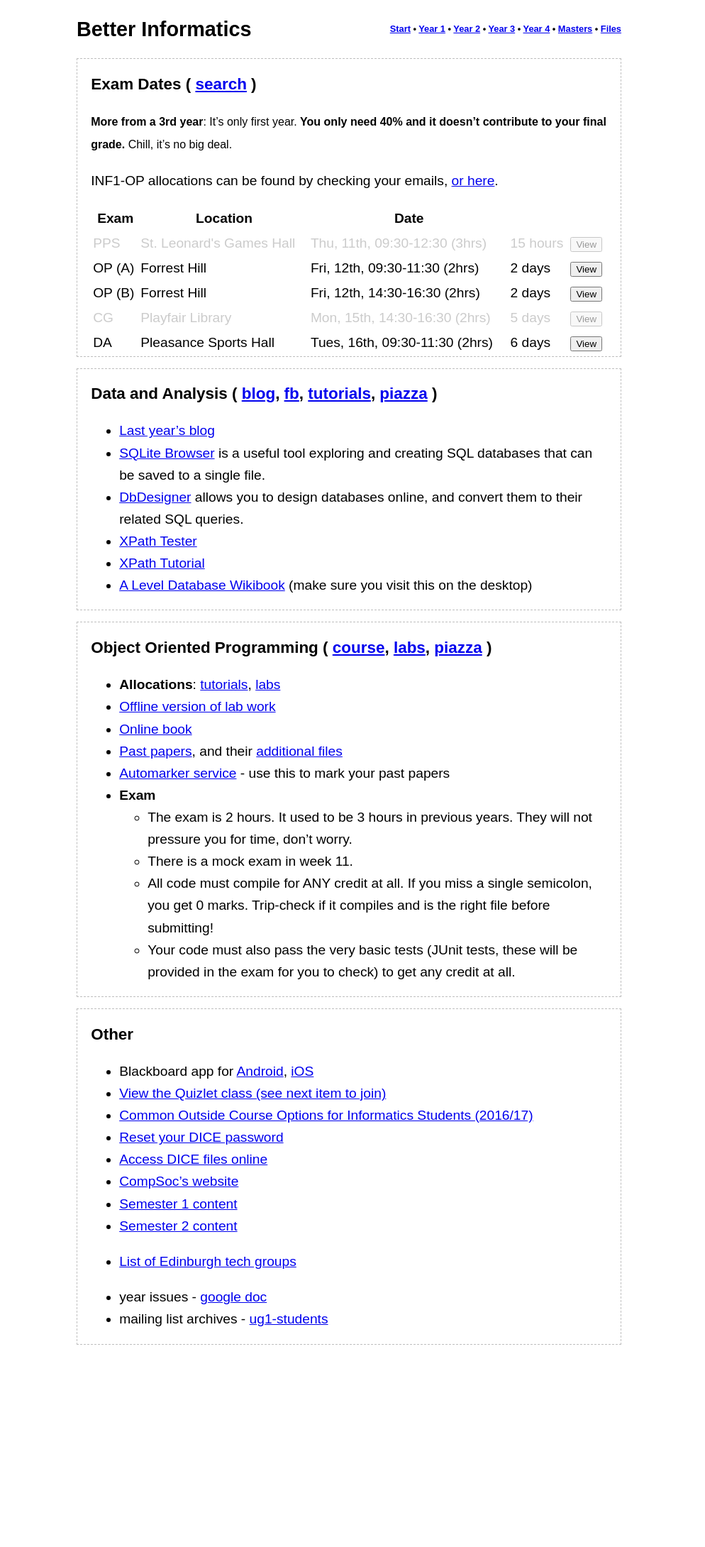
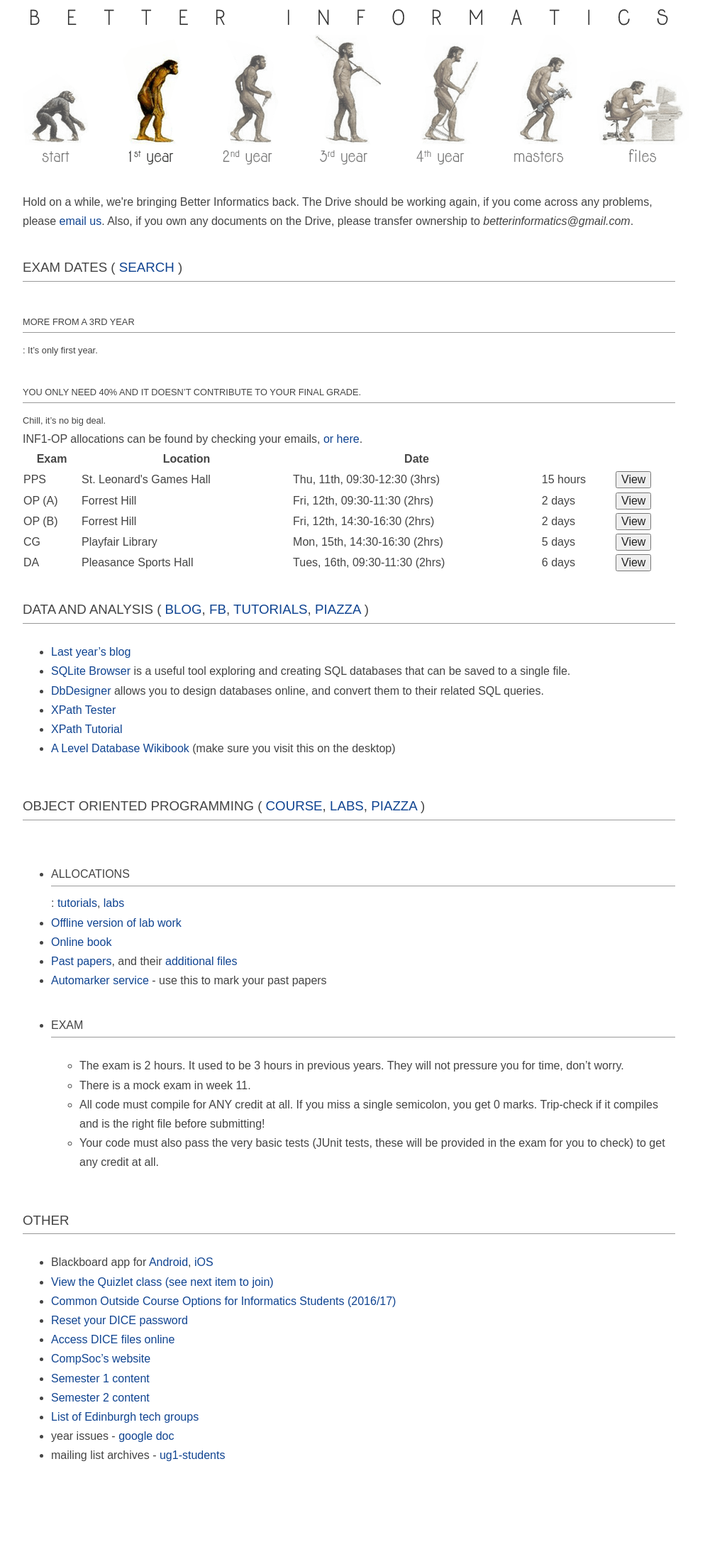
Before and after one commit to compsoc-edinburgh/betterinformatics, a Jekyll site: the page built from _pages/inf1.html, in a window 1280 px wide. Shown: the whole page at 71% size, without its empty margins (148-1142 px from the left). Built offline with Jekyll 4.4.1, drawn with Linux system fonts in a browser that asks for light colours; nearby versions of some CDN libraries; before the commit the page ends 1914 px from its top, so only the background shows below that.

Commit message:
make inf1 page styled like betterinformatics

```diff
--- /dev/null
+++ b/_includes/head.html
@@ -0,0 +1,23 @@
+<head>
+
+    <meta charset="utf-8">
+    <meta http-equiv="X-UA-Compatible" content="IE=edge">
+    <meta name="viewport" content="width=device-width, initial-scale=1">
+    <!-- The above 3 meta tags *must* come first in the head; any other head content must come *after* these tags -->
+    <meta name="description" content="{{ site.description }}">
+
+    {% capture title %}{% if page.short-title %}{{ page.short-title }}{% else %}{{ page.title }}{% endif %}{% endcapture %}
+
+    <meta property="og:url" content="{{ site.url }}" />
+    <meta property="og:title" content="Better Informatics" />
+    <meta property="og:description" content="{{ site.description }}" />
+    <!-- <meta property="og:image" content="{{ site.url }}/static/img/compsoc-preview.png" /> -->
+
+    <!-- <link rel="icon" href="{{ site.baseurl }}/static/img/compsoc-favicon.png" type="image/png"> -->
+
+    <title>{% if (title != "") and (title != nil) %}{{ title }} - {% endif %}Better Informatics</title>
+
+    <!-- Custom CSS -->
+    <link rel="stylesheet" href="{{ site.baseurl }}/static/css/stylesheet.css?time='{{ site.time }}'">
+
+</head>
--- /dev/null
+++ b/_includes/nav.html
@@ -0,0 +1,6 @@
+<nav id="menu">
+	{% for nav in site.data.navigation %}
+		{% capture navurl %}{{ nav.url | prepend: '/'}}{% endcapture %}
+		<a href='{{ site.baseurl }}/{{ nav.url }}' id='btn_{{ nav.url }}' class='ir {% if page.url == navurl %}active{% endif %}'><h2>{{ nav.title }}</h2></a>
+	{% endfor %}
+</nav>
--- a/_layouts/default.html
+++ b/_layouts/default.html
@@ -1,24 +1,29 @@
 ---
 ---
-<!DOCTYPE html>
-<html>
+<!doctype html>
+<html lang="en" xmlns:fb="http://ogp.me/ns/fb#">
 
-<head>
-    <meta charset="utf-8">
-    <meta content="width=device-width, initial-scale=1" name="viewport">
-    <title>
-        {% if page.title != "" and page.title != nil %}
-            {{ page.title }} -
-        {% endif %}
-        Informatics 2016/17
-    </title>
-    <link href="/static/css/main.css" rel="stylesheet" type="text/css">
-</head>
+    {% include head.html %}
 
-<body>
-    <article>
-        {{ content }}
-    </article>
-</body>
+    <body id="top">
+        <div id="title" class="ir">
+            <h1>Better Informatics</h1>
+        </div>
 
+        {% include nav.html %}
+
+        <div id="content">
+            <!-- <a href="#" id="edit_link">edit this page</a> -->
+            Hold on a while, we're bringing Better Informatics back. The Drive should be working again, if you come across any problems, please <a href="mailto:betterinformatics@gmail.com">email us</a>. Also, if you own any documents on the Drive, please transfer ownership to <em>betterinformatics@gmail.com</em>.
+
+            {{ content }}
+        </div>
+
+        <script>
+            var _gaq=[['_setAccount','UA-5993154-18'],['_trackPageview']];
+            (function(d,t){var g=d.createElement(t),s=d.getElementsByTagName(t)[0];
+            g.src='//www.google-analytics.com/ga.js';
+            s.parentNode.insertBefore(g,s)}(document,'script'));
+        </script>
+    </body>
 </html>
--- a/_layouts/frontpage.html
+++ b/_layouts/frontpage.html
@@ -1,7 +1,7 @@
 ---
 layout: default
 ---
-<header>
+<!-- <header>
     <h1>
         <a href="/" class="headerText"></a>
         <small class="links">
@@ -10,7 +10,7 @@ layout: default
             {% endfor %}
         </small>
     </h1>
-</header>
+</header> -->
 
 {{ content }}
 
--- /dev/null
+++ b/static/css/stylesheet.css
@@ -0,0 +1,419 @@
+/*! normalize.css v1.1.1 | MIT License | git.io/normalize */
+
+article, aside, details, figcaption, figure, footer, header, hgroup, main, nav, section, summary {
+    display: block
+}
+audio, canvas, video {
+    display: inline-block;
+    *display: inline;
+    *zoom: 1
+}
+audio:not([controls]) {
+    display: none;
+    height: 0
+}
+[hidden] {
+    display: none
+}
+html {
+    background: #fff;
+    color: #000;
+    font-size: 100%;
+    -webkit-text-size-adjust: 100%;
+    -ms-text-size-adjust: 100%
+}
+html, button, input, select, textarea {
+    font-family: sans-serif
+}
+body {
+    margin: 0
+}
+a:focus {
+    outline: thin dotted
+}
+a:active, a:hover {
+    outline: 0
+}
+h1 {
+    font-size: 2em;
+    margin: .67em 0
+}
+h2 {
+    font-size: 1.5em;
+    margin: .83em 0
+}
+h3 {
+    font-size: 1.17em;
+    margin: 1em 0
+}
+h4 {
+    font-size: 1em;
+    margin: 1.33em 0
+}
+h5 {
+    font-size: .83em;
+    margin: 1.67em 0
+}
+h6 {
+    font-size: .67em;
+    margin: 2.33em 0
+}
+abbr[title] {
+    border-bottom: 1px dotted
+}
+b, strong {
+    font-weight: bold
+}
+blockquote {
+    margin: 1em 40px
+}
+dfn {
+    font-style: italic
+}
+hr {
+    -moz-box-sizing: content-box;
+    box-sizing: content-box;
+    height: 0
+}
+mark {
+    background: #ff0;
+    color: #000
+}
+p, pre {
+    margin: 1em 0
+}
+code, kbd, pre, samp {
+    font-family: monospace, serif;
+    _font-family: 'courier new', monospace;
+    font-size: 1em
+}
+pre {
+    white-space: pre;
+    white-space: pre-wrap;
+    word-wrap: break-word
+}
+q {
+    quotes: none
+}
+q:before, q:after {
+    content: '';
+    content: none
+}
+small {
+    font-size: 80%
+}
+sub, sup {
+    font-size: 75%;
+    line-height: 0;
+    position: relative;
+    vertical-align: baseline
+}
+sup {
+    top: -0.5em
+}
+sub {
+    bottom: -0.25em
+}
+dl, menu, ol, ul {
+    margin: 1em 0
+}
+dd {
+    margin: 0 0 0 40px
+}
+menu, ol, ul {
+    padding: 0 0 0 40px
+}
+nav ul, nav ol {
+    list-style: none;
+    list-style-image: none
+}
+img {
+    border: 0;
+    -ms-interpolation-mode: bicubic
+}
+svg:not(:root) {
+    overflow: hidden
+}
+figure {
+    margin: 0
+}
+form {
+    margin: 0
+}
+fieldset {
+    border: 1px solid #c0c0c0;
+    margin: 0 2px;
+    padding: .35em .625em .75em
+}
+legend {
+    border: 0;
+    padding: 0;
+    white-space: normal;
+    *margin-left: -7px
+}
+button, input, select, textarea {
+    font-size: 100%;
+    margin: 0;
+    vertical-align: baseline;
+    *vertical-align: middle
+}
+button, input {
+    line-height: normal
+}
+button, select {
+    text-transform: none
+}
+button, html input[type="button"], input[type="reset"], input[type="submit"] {
+    -webkit-appearance: button;
+    cursor: pointer;
+    *overflow: visible
+}
+button[disabled], html input[disabled] {
+    cursor: default
+}
+input[type="checkbox"], input[type="radio"] {
+    box-sizing: border-box;
+    padding: 0;
+    *height: 13px;
+    *width: 13px
+}
+input[type="search"] {
+    -webkit-appearance: textfield;
+    -moz-box-sizing: content-box;
+    -webkit-box-sizing: content-box;
+    box-sizing: content-box
+}
+input[type="search"]::-webkit-search-cancel-button, input[type="search"]::-webkit-search-decoration {
+    -webkit-appearance: none
+}
+button::-moz-focus-inner, input::-moz-focus-inner {
+    border: 0;
+    padding: 0
+}
+textarea {
+    overflow: auto;
+    vertical-align: top
+}
+table {
+    border-collapse: collapse;
+    border-spacing: 0
+}
+html, button, input, select, textarea {
+    color: #222
+}
+body {
+    font-size: 1em;
+    line-height: 1.4
+}
+::-moz-selection {
+    background: #b3d4fc;
+    text-shadow: none
+}
+::selection {
+    background: #b3d4fc;
+    text-shadow: none
+}
+hr {
+    display: block;
+    height: 1px;
+    border: 0;
+    border-top: 1px solid #ccc;
+    margin: 1em 0;
+    padding: 0
+}
+img {
+    vertical-align: middle
+}
+fieldset {
+    border: 0;
+    margin: 0;
+    padding: 0
+}
+textarea {
+    resize: vertical
+}
+.chromeframe {
+    margin: .2em 0;
+    background: #ccc;
+    color: #000;
+    padding: .2em 0
+}
+body {
+    width: 960px;
+    height: 800px;
+    margin: 0 auto;
+    font-family: sans-serif;
+    font-size: 16px;
+    line-height: 1.7;
+    color: #444
+}
+a {
+    color: #104491;
+    text-decoration: none
+}
+a:hover {
+    color: #4e8eec
+}
+p {
+    margin: 0
+}
+blockquote {
+    border-left: 5px solid #ccc;
+    padding-left: 15px;
+    margin-left: 15px
+}
+h1, h2, h3, h4, h5, h6, strong, b {
+    font-weight: normal;
+    text-transform: uppercase;
+    display: inline-block;
+    width: 100%;
+    border-bottom: 1px solid #999;
+    padding-bottom: 3px;
+    margin-bottom: 10px;
+    margin-top: 36px
+}
+#menu {
+    width: 959px;
+    height: 192px;
+    background-image: url("../img/grey.png")
+}
+#menu a {
+    width: 137px;
+    height: 192px;
+    display: block;
+    float: left;
+    text-decoration: none;
+    background-image: url("../img/color.png");
+    transition: .3s;
+    opacity: 0
+}
+#menu a:hover {
+    opacity: 1
+}
+#menu a.active {
+    opacity: 1
+}
+#btn_start {
+    background-position: 0 0
+}
+#btn_inf1 {
+    background-position: -137px 0
+}
+#btn_inf2 {
+    background-position: -274px 0
+}
+#btn_inf3 {
+    background-position: -411px 0
+}
+#btn_inf4 {
+    background-position: -548px 0
+}
+#btn_masters {
+    background-position: -685px 0
+}
+#btn_files {
+    background-position: -822px 0
+}
+#title {
+    width: 906px;
+    height: 29px;
+    margin: 10px auto;
+    background: url("../img/betterinf-title.png")
+}
+#content {
+    padding: 30px 20px 100px 20px
+}
+#edit_top {
+    margin-bottom: 10px
+}
+#edit_top>* {
+    margin-right: 20px
+}
+#edit_top input {
+    background: 0;
+    border: 1px solid #104491;
+    font-family: 'museo_sans500';
+    font-size: 18px;
+    color: #104491;
+    padding: 5px 10px
+}
+#edit_top input:hover {
+    background: #7cabf1
+}
+#edit_link {
+    margin: 0 auto;
+    width: 150px;
+    display: block;
+    border: 1px solid #ddd;
+    left: 0;
+    padding: 5px 10px;
+    font-size: 18px;
+    color: #777;
+    text-align: center
+}
+#edit_link:hover {
+    color: #104491;
+    border: 1px solid #104491
+}
+#login img {
+    transition: 2s;
+    background: white
+}
+#login img:hover {
+    opacity: 0
+}
+#login #hidden {
+    background: white;
+    background-image: url("../img/tower.png");
+    width: 200px;
+    height: 200px;
+    float: left;
+    margin-right: 40px
+}
+.ir {
+    background-color: transparent;
+    border: 0;
+    overflow: hidden;
+    *text-indent: -9999px
+}
+.ir:before {
+    content: "";
+    display: block;
+    width: 0;
+    height: 150%
+}
+.hidden {
+    display: none!important;
+    visibility: hidden
+}
+.visuallyhidden {
+    border: 0;
+    clip: rect(0 0 0 0);
+    height: 1px;
+    margin: -1px;
+    overflow: hidden;
+    padding: 0;
+    position: absolute;
+    width: 1px
+}
+.visuallyhidden.focusable:active, .visuallyhidden.focusable:focus {
+    clip: auto;
+    height: auto;
+    margin: 0;
+    overflow: visible;
+    position: static;
+    width: auto
+}
+.invisible {
+    visibility: hidden
+}
+.clearfix:before, .clearfix:after {
+    content: " ";
+    display: table
+}
+.clearfix:after {
+    clear: both
+}
+.clearfix {
+    *zoom: 1
+}
```
Also changed, not shown: _data/navigation.yml (added, +14 -0 lines), _data/quick_links.yml (deleted, +0 -14 lines), _pages/files.md (+1 -1 lines), static/favicon.ico (added), static/img/betterinf-title.png (added), static/img/color.png (added), static/img/grey.png (added).
